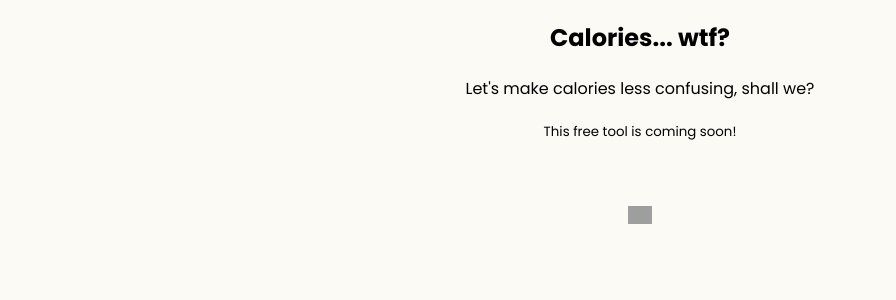
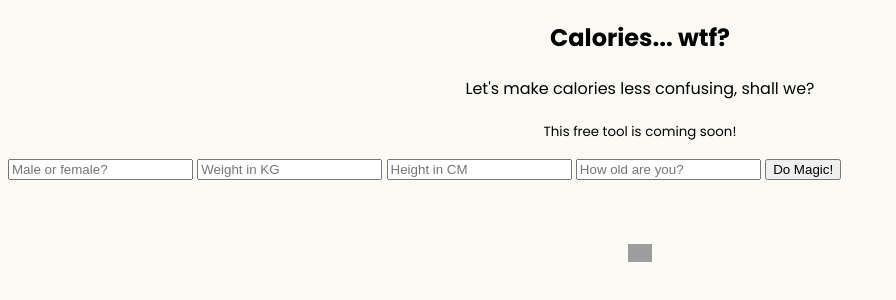
Before and after one commit to jonahcockshaw/calories.wtf, a plain HTML site: page index.html in a window 1280 px wide. Shown: the whole page, without its empty margins (0-896 px from the left). Drawn offline with Linux system fonts and the light colour scheme; grey boxes are pictures that could not be loaded.

Commit message:
Added form HTML

```diff
--- a/index.html
+++ b/index.html
@@ -16,6 +16,16 @@
        <h4>Let's make calories less confusing, shall we?</h4>
        <p>This free tool is coming soon!</p>
    </section>
+   <section>
+       <form id="bmrForm" onsubmit="calcBMR()">
+            <input type="text" id="gender" placeholder="Male or female?">
+            <input type="number" id="weight" placeholder="Weight in KG">
+            <input type="number" id="height" placeholder="Height in CM">
+            <input type="number" id="age" placeholder="How old are you?">
+            <button type="submit" id="submitBtn">Do Magic!</button>
+        </form>
+        <p id="output"></p>
+   </section>
    <footer>
        <a href ="https://github.com/jonahcockshaw/calories.wtf/"><img src="https://cdn-icons-png.flaticon.com/512/25/25231.png" width="24px"></a>
    </footer>
```
